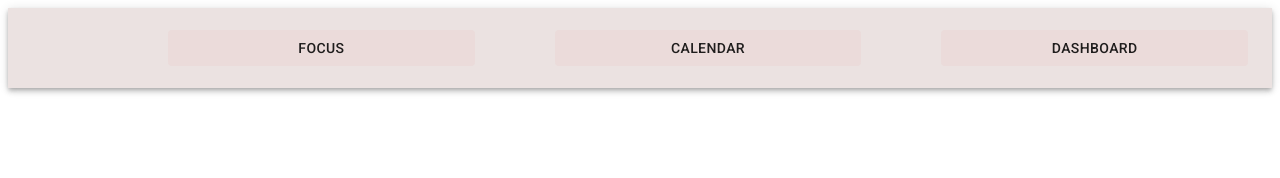
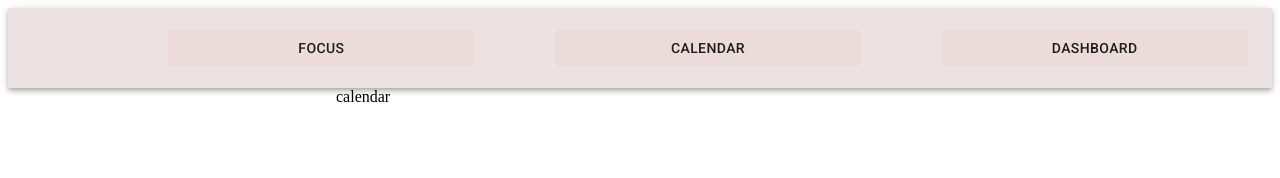
Before and after one commit to 0liverKot/Enable, a React (Vite) app in the folder Client/enable/: page /calendar in a window 1280 px wide. Shown: the top 178 px of the page. Built offline with nearby package versions, Linux system fonts and the light colour scheme; some icons are missing.

Commit message:
boilerplate for api service started, need to fill in the user and task services

```diff
--- a/Client/enable/package.json
+++ b/Client/enable/package.json
@@ -3,6 +3,7 @@
   "version": "0.1.0",
   "description": "",
   "license": "MIT",
+  "proxy": "http://localhost:8080",
   "scripts": {
     "start": "vite",
     "preview": "vite preview",
@@ -15,6 +16,7 @@
     "@mui/icons-material": "^7.1.2",
     "@mui/material": "^7.1.2",
     "@mui/styled-engine-sc": "^7.1.1",
+    "axios": "^1.12.2",
     "cors": "^2.8.5",
     "react": "^19.0.0",
     "react-dom": "^19.0.0",
--- a/Client/enable/src/CalendarPage.jsx
+++ b/Client/enable/src/CalendarPage.jsx
@@ -2,13 +2,28 @@ import React from "react";
 import theme from "./theme";
 import Navbar from "./Components/Navbar";
 import { ThemeProvider } from "@emotion/react";
+import { Container, Grid } from "@mui/material";
 
 const CalendarPage = () => {
+
+
 
     return (
         <>
         <ThemeProvider theme={theme}>
         <Navbar currentPage={"calendar"}/>
+            <Container maxWidth={"xxl"}>
+                <Grid container>
+                    <Grid size={3}>
+
+                    </Grid>
+                    <Grid size={9}>
+                        <>
+                        calendar
+                        </>
+                    </Grid>
+                </Grid>
+            </Container>
         </ThemeProvider>
         </>
     )
```
Also changed, not shown: Client/enable/src/Services/apiService.js (added, +19 -0 lines), 1 other file (tests, documents, lock files or other folders).
